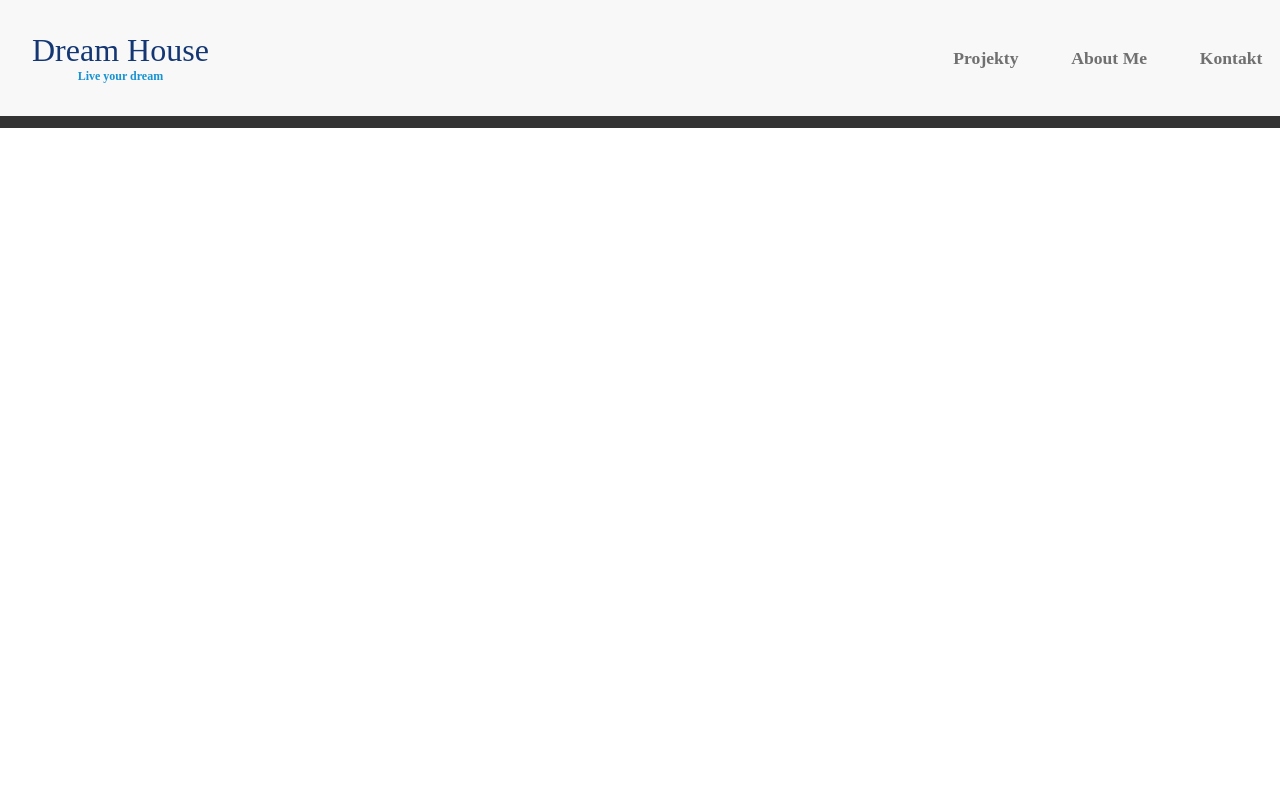
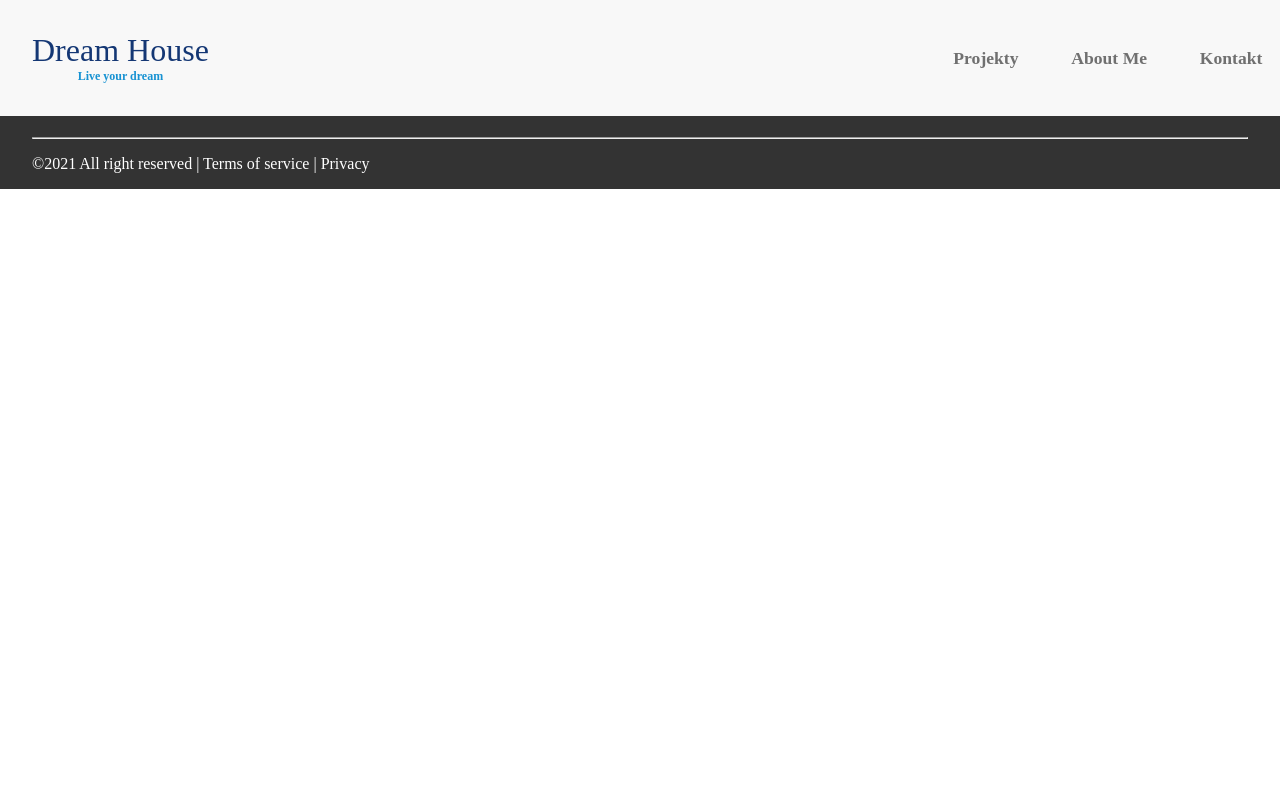
Before and after one commit to R2mik/DreamHouse, a React (Create React App) app: page /Footer in a window 1280 px wide. Shown: the top 800 px of the page. Built offline with nearby package versions, Linux system fonts and the light colour scheme.

Commit message:
change styles in Carousel and Cards, add FooterView

```diff
--- a/src/assets/styles/App.css
+++ b/src/assets/styles/App.css
@@ -318,11 +318,15 @@
 }
 
 @media (min-width: 1281px) {
+  .hdl-1 {
+    margin-top: 4.5em;
+    text-align: center;
+  }
   #carousel {
     width: 75%;
     height: 85vh;
     background-color: black;
-    margin: 116px auto;
+    margin: 2em auto;
   }
   #carousel .carouselInner {
     height: 100%;
@@ -373,12 +377,12 @@
 
 @media (max-width: 1281px) {
   .cards {
-    padding: 4rem;
+    padding: 1rem;
     background: #fff;
   }
   .cards h1 {
     text-align: center;
-    margin-top: 3em;
+    margin-top: 1.5em;
   }
   .cards .cards__container {
     display: -webkit-box;
@@ -570,7 +574,7 @@
 }
 
 body {
-  min-height: 100vh;
+  min-height: 100%;
   display: -webkit-box;
   display: -ms-flexbox;
   display: flex;
@@ -581,11 +585,39 @@
 }
 
 .footer {
+  display: -webkit-box;
+  display: -ms-flexbox;
+  display: flex;
+  -webkit-box-orient: vertical;
+  -webkit-box-direction: normal;
+      -ms-flex-direction: column;
+          flex-direction: column;
   background: #333;
   color: white;
-  padding: 1.5em;
+  padding: 0 2em;
   margin-top: auto;
   z-index: 9;
+}
+
+.footer .row {
+  display: -webkit-box;
+  display: -ms-flexbox;
+  display: flex;
+  -webkit-box-orient: horizontal;
+  -webkit-box-direction: normal;
+      -ms-flex-direction: row;
+          flex-direction: row;
+}
+
+.footer .row .col {
+  -webkit-box-orient: vertical;
+  -webkit-box-direction: normal;
+      -ms-flex-direction: column;
+          flex-direction: column;
+}
+
+.footer .row .col .list-unstyled {
+  list-style: none;
 }
 
 body {
@@ -596,11 +628,10 @@
 #app-id {
   display: -ms-grid;
   display: grid;
-  height: 100vh;
+  height: 130vh;
 }
 
 .container-main {
-  min-height: 100vh;
   height: 100%;
 }
 /*# sourceMappingURL=App.css.map */
--- a/src/assets/styles/App.scss
+++ b/src/assets/styles/App.scss
@@ -15,10 +15,10 @@
 
 #app-id {
     display: grid;
-    height: 100vh;
+    height: 130vh;
 }
 
 .container-main {
-   min-height: 100vh;
+   //min-height: 100vh;
    height: 100%;
 }
--- a/src/assets/styles/_Card.scss
+++ b/src/assets/styles/_Card.scss
@@ -1,11 +1,11 @@
 @media (max-width: 1281px){
   .cards {
-    padding: 4rem;
+    padding: 1rem;
     background: #fff;
 
     h1 {
       text-align: center;
-      margin-top: 3em
+      margin-top: 1.5em
     }
     .cards__container {
       display: flex;
--- a/src/assets/styles/_Carousel.scss
+++ b/src/assets/styles/_Carousel.scss
@@ -1,9 +1,13 @@
 @media (min-width: 1281px){
+    .hdl-1{
+        margin-top: 4.5em;
+        text-align: center;
+    }
     #carousel {
         width: 75%;
         height: 85vh;
         background-color: black;
-        margin: 116px auto;
+        margin: 2em auto;
 
         .carouselInner {
             height: 100%;
--- a/src/assets/styles/_Footer.scss
+++ b/src/assets/styles/_Footer.scss
@@ -1,12 +1,27 @@
 body{
-    min-height: 100vh;
+    min-height: 100%;
     display: flex;
     flex-direction: column;
 }
 .footer {
+    display: flex;
+    flex-direction: column;
     background: #333;
     color: white;
-    padding: 1.5em;
+    padding: 0 2em;
     margin-top: auto;
     z-index: 9;
+
+    .row{
+        display: flex;
+        flex-direction: row;
+        .col {
+            //display: flex;
+            flex-direction: column;
+
+            .list-unstyled {
+                list-style: none;
+            }
+        }
+    }
 }
--- a/src/components/carousel/index.js
+++ b/src/components/carousel/index.js
@@ -4,6 +4,7 @@
 
 import { images } from './CarouselData';
 import {MoveImgLeft, MoveImgRight} from './move-images-buttons/MoveImg'
+import {CHECK_OUT_PROJECTS} from '../../utils/constants'
 
 export default function Carousel() {
 
@@ -12,6 +13,7 @@
     return (
         //move to CarouselView
         <div>
+            <h1 className="hdl-1">{CHECK_OUT_PROJECTS}</h1>
             <div id="carousel">
                 <div className="carouselInner" style={{backgroundImage: `url(${images[currentImg].img})`}}>
                     {/* create reusable component button put to move-images-button*/}
--- a/src/components/footer/FooterView.js
+++ b/src/components/footer/FooterView.js
@@ -2,6 +2,35 @@
 
 export const FooterView = () => (
     <div className="footer">
-        <h1>Footer</h1>
+        <div className="row">
+            <div className="col">
+            <h3>Białystok</h3>
+                <ul className="list-unstyled">
+                    <li>Lipowa 1</li>
+                    <li>15-111</li>
+                    <li>tel. 111-111-111</li>
+                </ul>
+            </div>
+            <div className="col">
+                <h3>Warszawa</h3>
+                <ul className="list-unstyled">
+                    <li>Magnoliowa 2</li>
+                    <li>00-222</li>
+                    <li>tel. 222-222-222</li>
+                </ul>
+            </div>
+            <div className="col">
+                <h3>Gdańsk</h3>
+                <ul className="list-unstyled">
+                        <li>Angielska 3</li>
+                        <li>80-333</li>
+                        <li>tel. 333-333-333</li>
+                </ul>
+            </div>
+        </div>
+            <div className="footer-bot">
+                <hr/>
+                <p className="terms">&copy;{new Date().getFullYear()} All right reserved | Terms of service | Privacy</p>
+            </div>
     </div>
 )
```
Also changed, not shown: 1 other file (tests, documents, lock files or other folders).
